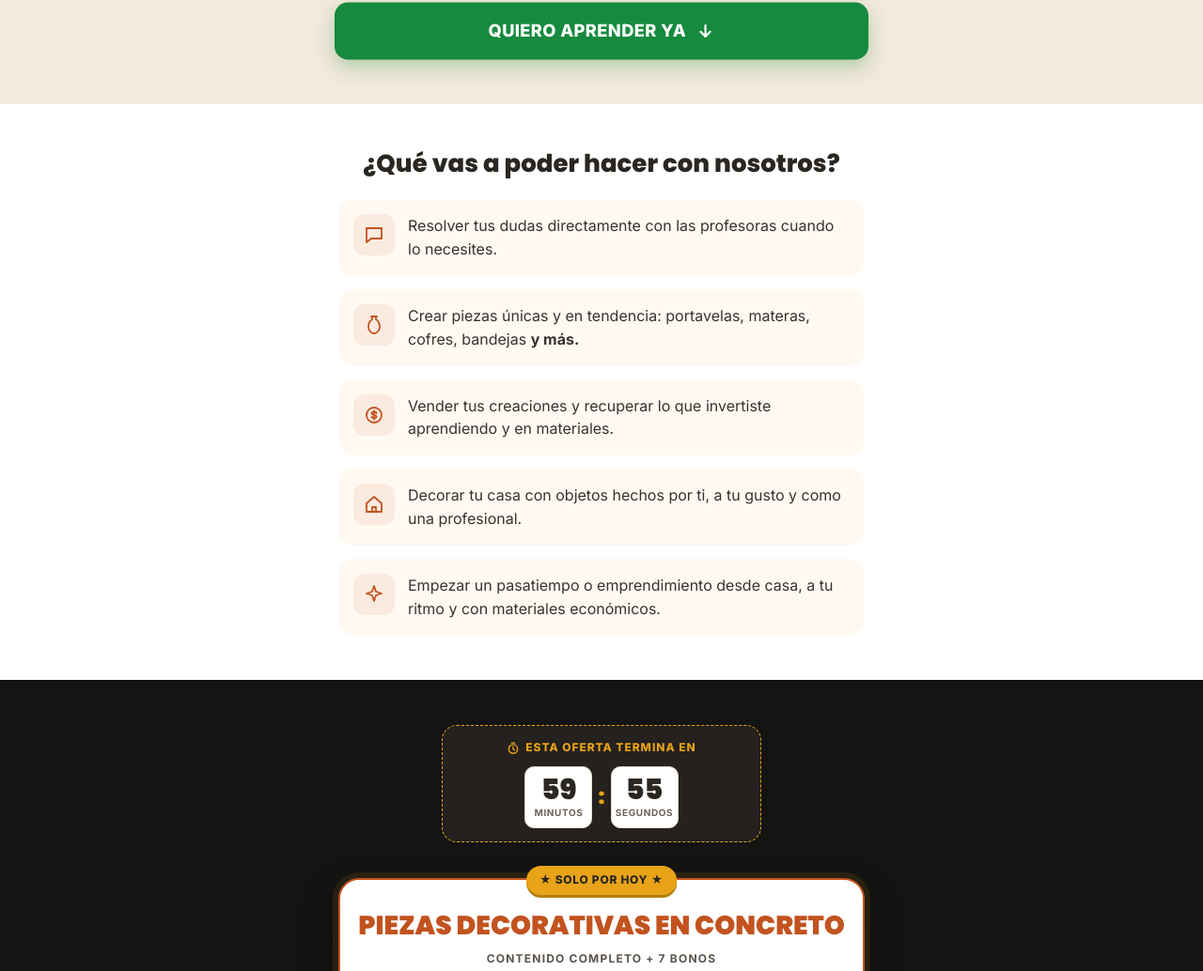
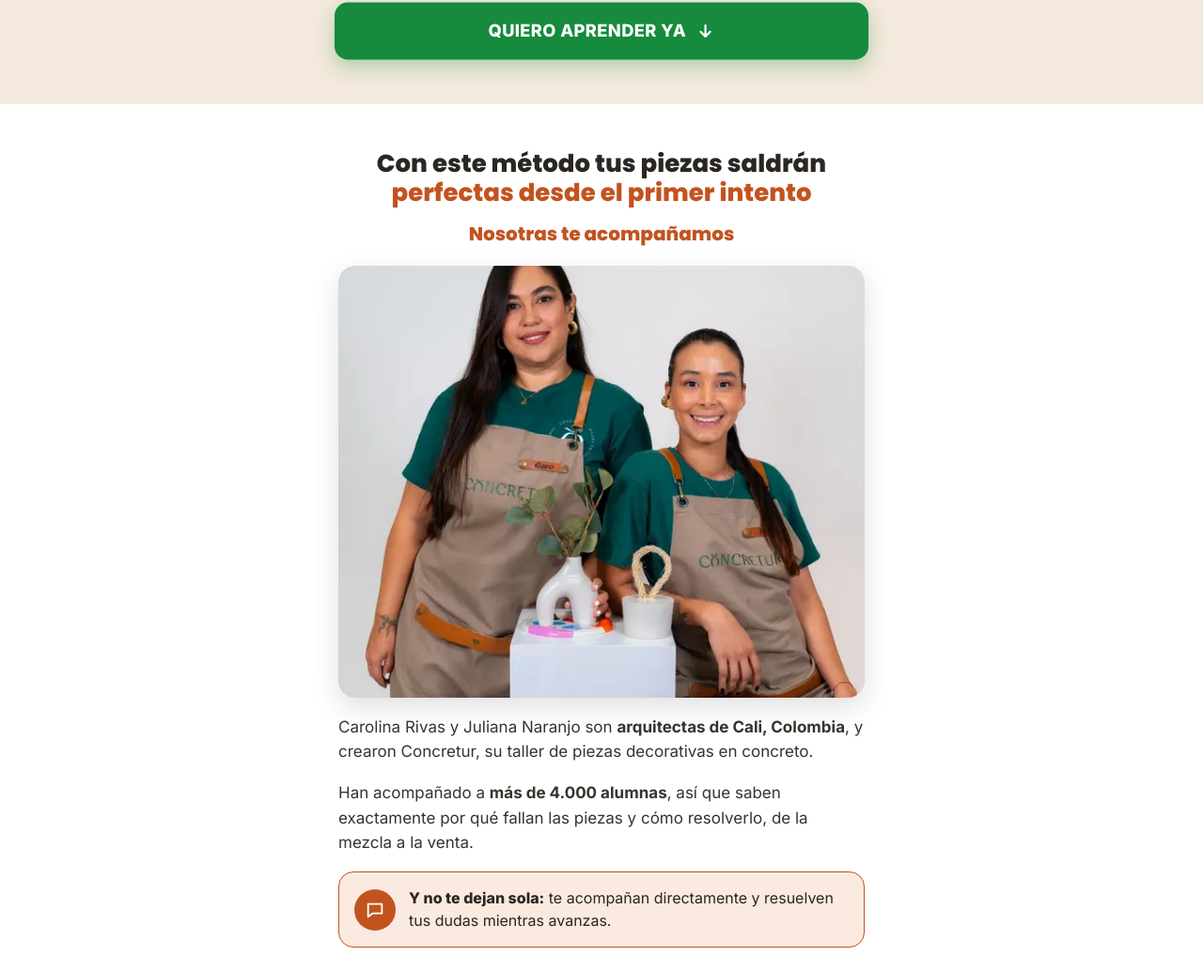
Before and after one commit to Somos-Aura/piezas-concreto, a plain HTML site: page index.html in a window 1280 px wide. Shown: the part 6715-7749 px from the top of the page at 94% size. Drawn offline with Linux system fonts and the light colour scheme.

Commit message:
Sección método: título nuevo + info de profesoras en lugar de bullets; se quita sección profesoras aparte
Co-Authored-By: Claude Opus 5.5 <noreply@anthropic.com>
Claude-Session: https://claude.ai/code/session_01X73v3S4VwbDa6RmfoTan1S

```diff
--- a/index.html
+++ b/index.html
@@ -120,6 +120,7 @@ h1{font-family:Poppins,sans-serif;font-weight:800;font-size:28px;line-height:1.1
 .list .row p{font-size:15px}
 
 /* Profesoras */
+.h3-sub{text-align:center;font-family:Poppins,sans-serif;font-weight:700;font-size:20px;color:var(--accent);margin-top:-6px}
 .prof-img{width:100%;height:460px;object-fit:cover;object-position:center 30%;border-radius:18px;box-shadow:0 10px 28px rgba(42,38,34,.14)}
 .note{display:flex;gap:14px;align-items:center;background:var(--peach);border:1.5px solid var(--accent);border-radius:16px;padding:16px}
 .note p{font-size:16px;line-height:1.45;color:var(--ink)}
@@ -371,17 +372,15 @@ footer p:first-child{font-size:13px;font-weight:700;color:var(--sand)}
   </div>
 </section>
 
-<!-- 3. QUÉ VAS A PODER HACER -->
+<!-- 3. MÉTODO + PROFESORAS -->
 <section class="sec">
-  <div class="wrap" style="gap:22px">
-    <h2 class="h2">¿Qué vas a poder hacer con nosotros?</h2>
-    <div style="display:flex;flex-direction:column;gap:14px">
-      <div class="ben"><div class="ben-i"><svg width="24" height="24" viewBox="0 0 24 24" fill="none" stroke="#C2531F" stroke-width="1.8" stroke-linejoin="round" aria-hidden="true"><path d="M4 5h16v11H9l-5 4z"/></svg></div><p>Resolver tus dudas directamente con las profesoras cuando lo necesites.</p></div>
-      <div class="ben"><div class="ben-i"><svg width="24" height="24" viewBox="0 0 24 24" fill="none" stroke="#C2531F" stroke-width="1.8" stroke-linecap="round" stroke-linejoin="round" aria-hidden="true"><path d="M9 3h6M10 3v3c-3 2-4 5-4 8 0 4 3 7 6 7s6-3 6-7c0-3-1-6-4-8V3"/></svg></div><p>Crear piezas únicas y en tendencia: portavelas, materas, cofres, bandejas <strong>y más.</strong></p></div>
-      <div class="ben"><div class="ben-i"><svg width="24" height="24" viewBox="0 0 24 24" fill="none" stroke="#C2531F" stroke-width="1.8" stroke-linecap="round" aria-hidden="true"><circle cx="12" cy="12" r="8"/><path d="M12 7.5v9M14.5 10c0-1-1.1-1.7-2.5-1.7S9.5 9 9.5 10s1.1 1.5 2.5 1.8 2.5.8 2.5 1.8-1.1 1.8-2.5 1.8-2.5-.8-2.5-1.8"/></svg></div><p>Vender tus creaciones y recuperar lo que invertiste aprendiendo y en materiales.</p></div>
-      <div class="ben"><div class="ben-i"><svg width="24" height="24" viewBox="0 0 24 24" fill="none" stroke="#C2531F" stroke-width="1.8" stroke-linejoin="round" aria-hidden="true"><path d="M4 11l8-7 8 7v9H4z"/><path d="M10 20v-5h4v5"/></svg></div><p>Decorar tu casa con objetos hechos por ti, a tu gusto y como una profesional.</p></div>
-      <div class="ben"><div class="ben-i"><svg width="24" height="24" viewBox="0 0 24 24" fill="none" stroke="#C2531F" stroke-width="1.8" stroke-linejoin="round" aria-hidden="true"><path d="M12 3l2 6 6 2-6 2-2 6-2-6-6-2 6-2z"/></svg></div><p>Empezar un pasatiempo o emprendimiento desde casa, a tu ritmo y con materiales económicos.</p></div>
-    </div>
+  <div class="wrap">
+    <h2 class="h2">Con este método tus piezas saldrán <span class="acc">perfectas desde el primer intento</span></h2>
+    <p class="h3-sub">Nosotras te acompañamos</p>
+    <img class="prof-img" src="img/profesoras-600.webp" srcset="img/profesoras-600.webp 600w, img/profesoras-900.webp 900w" sizes="(max-width: 600px) 100vw, 560px" width="600" height="900" loading="lazy" decoding="async" alt="Carolina Rivas y Juliana Naranjo con delantales de Concretur junto a piezas decorativas en concreto">
+    <p>Carolina Rivas y Juliana Naranjo son <strong>arquitectas de Cali, Colombia</strong>, y crearon Concretur, su taller de piezas decorativas en concreto.</p>
+    <p>Han acompañado a <strong>más de 4.000 alumnas</strong>, así que saben exactamente por qué fallan las piezas y cómo resolverlo, de la mezcla a la venta.</p>
+    <div class="note"><div class="note-i"><svg width="22" height="22" viewBox="0 0 24 24" fill="none" stroke="#fff" stroke-width="2" stroke-linejoin="round" aria-hidden="true"><path d="M4 5h16v11H9l-5 4z"/></svg></div><p><strong>Y no te dejan sola:</strong> te acompañan directamente y resuelven tus dudas mientras avanzas.</p></div>
   </div>
 </section>
 
@@ -439,17 +438,6 @@ footer p:first-child{font-size:13px;font-weight:700;color:var(--sand)}
       <p style="font-size:15px;font-weight:700">Incluidos sin costo con tu contenido</p>
     </div>
     <a class="cta js-cta" data-boton="Bonos" href="https://go.hotmart.com/P107411580Q?ap=061d">Quiero mi acceso + 7 bonos <svg class="ico" width="20" height="20" viewBox="0 0 24 24" fill="none" stroke="#fff" stroke-width="2.6" stroke-linecap="round" stroke-linejoin="round" aria-hidden="true"><path d="M5 12h14M13 6l6 6-6 6"/></svg></a>
-  </div>
-</section>
-
-<!-- 5. QUIÉNES TE ENSEÑAN -->
-<section class="sec">
-  <div class="wrap">
-    <h2 class="h2">Te enseñan dos arquitectas que viven del concreto</h2>
-    <img class="prof-img" src="img/profesoras-600.webp" srcset="img/profesoras-600.webp 600w, img/profesoras-900.webp 900w" sizes="(max-width: 600px) 100vw, 560px" width="600" height="900" loading="lazy" decoding="async" alt="Carolina Rivas y Juliana Naranjo con delantales de Concretur junto a piezas decorativas en concreto">
-    <p>Carolina Rivas y Juliana Naranjo son <strong>arquitectas de Cali, Colombia</strong>, y crearon Concretur, su taller de piezas decorativas en concreto.</p>
-    <p>Han acompañado a <strong>más de 4.000 alumnas</strong>, así que saben exactamente por qué fallan las piezas y cómo resolverlo, de la mezcla a la venta.</p>
-    <div class="note"><div class="note-i"><svg width="22" height="22" viewBox="0 0 24 24" fill="none" stroke="#fff" stroke-width="2" stroke-linejoin="round" aria-hidden="true"><path d="M4 5h16v11H9l-5 4z"/></svg></div><p><strong>Y no te dejan sola:</strong> te acompañan directamente y resuelven tus dudas mientras avanzas.</p></div>
   </div>
 </section>
 
```
